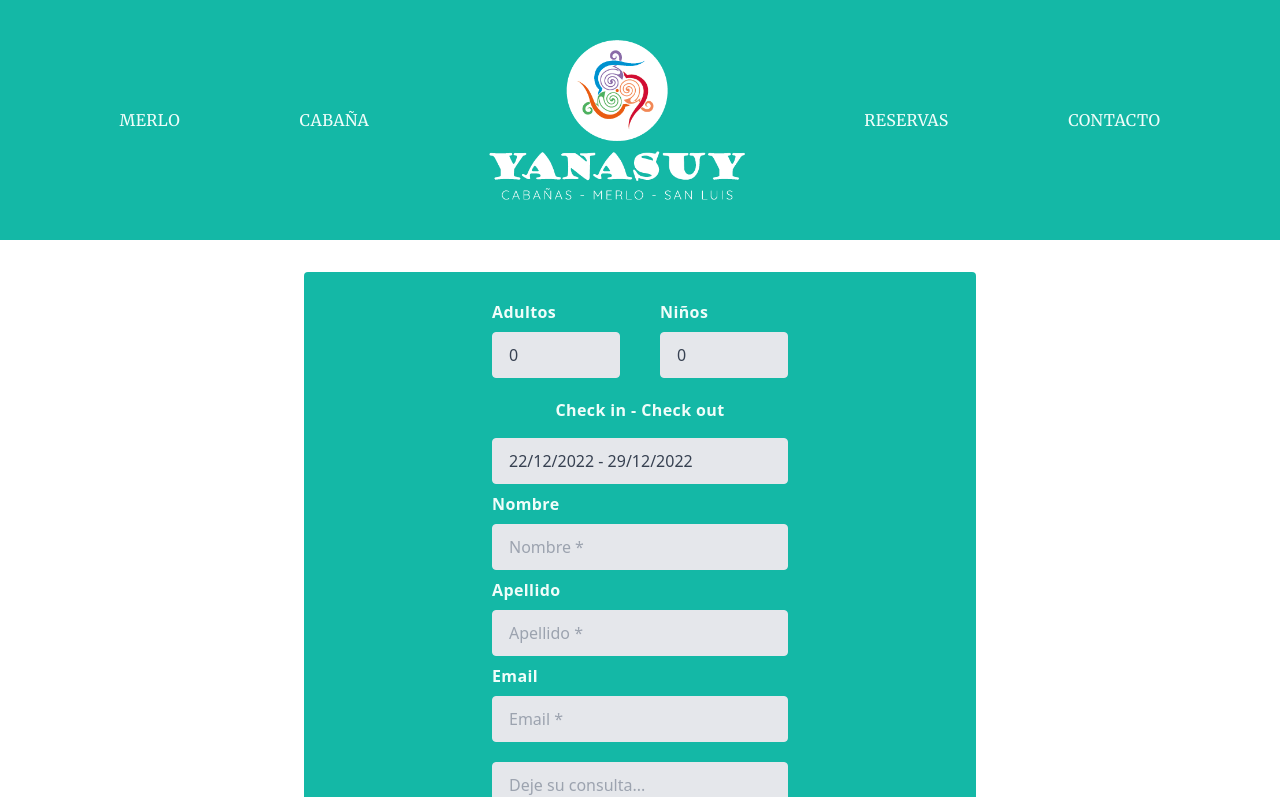
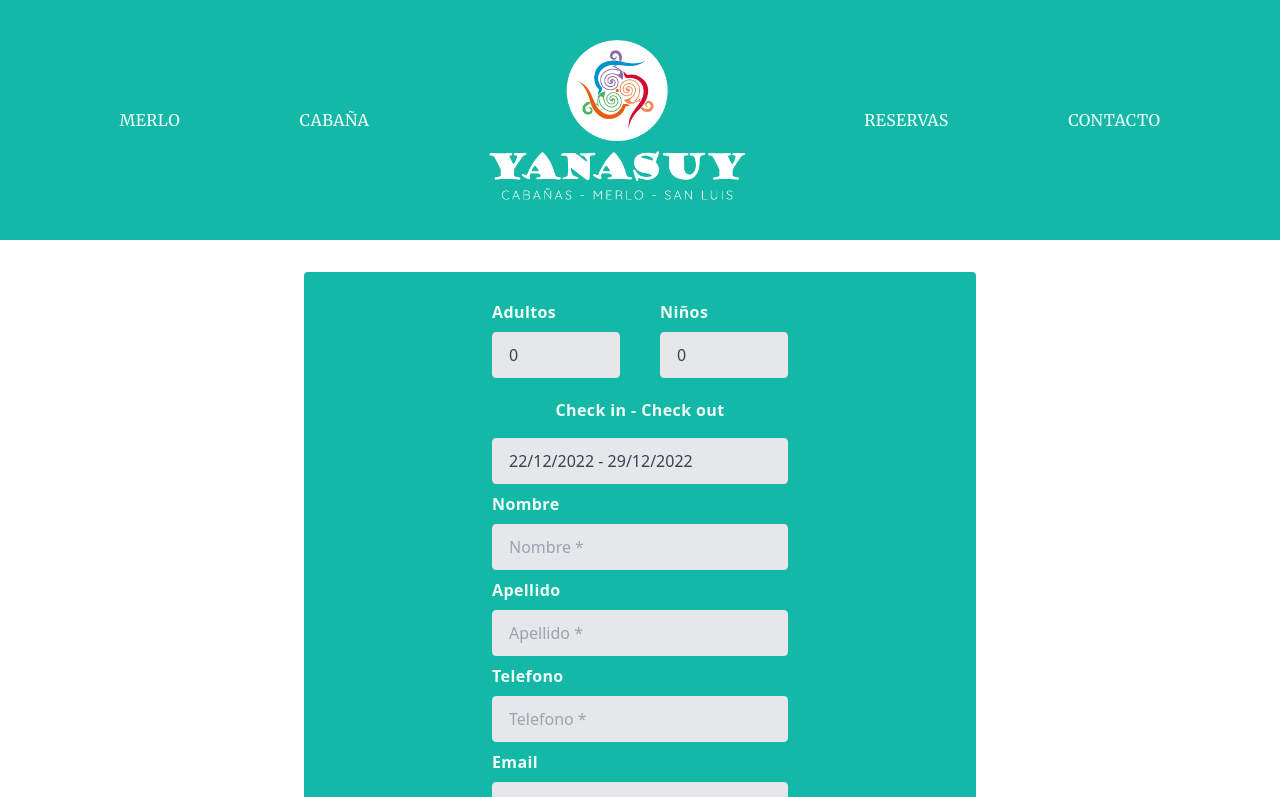
Before and after one commit to MartinCanolik/yanasuy, a React (Create React App) app: page /reserva in a window 1280 px wide. Shown: the top 797 px of the page. Built offline with nearby package versions, Linux system fonts and the light colour scheme.

Commit message:
variable de entorno activada

```diff
--- a/package.json
+++ b/package.json
@@ -10,6 +10,7 @@
 		"axios": "^1.3.2",
 		"date-fns": "^2.29.3",
 		"dom": "^0.0.3",
+		"dotenv": "^16.0.3",
 		"formik": "^2.2.9",
 		"react": "^16.14.0",
 		"react-date-range": "^1.4.0",
--- a/src/components/booking/Booking.jsx
+++ b/src/components/booking/Booking.jsx
@@ -8,7 +8,6 @@ const Booking = () => {
 	const [stay, setStay] = useState([]);
 
 	const submitForm = async (values) => {
-		console.log("entre !");
 		try {
 			const response = await axios({
 				method: "post",
@@ -31,6 +30,8 @@ const Booking = () => {
 						<span><b>Adultos: </b> ${values.adults}</span><br>
 						<span><b>Niños: </b> ${values.children}</span><br>
 						<span><b>Email: </b> ${values.email}</span><br>
+						<span><b>Telefono: </b> ${values.phone}</span><br>
+
 						<span><b>Desde: </b> ${values.startDate} <b>Hasta: </b> ${values.endDate}</span><br>
 
 						</body></html>`,
@@ -38,8 +39,7 @@ const Booking = () => {
 				headers: {
 					Accept: "application/json",
 					"Content-Type": "application/json",
-					"api-key":
-						"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",
+					"api-key": process.env.REACT_APP_API_KEY,
 				},
 			});
 			console.log(response);
@@ -60,6 +60,7 @@ const Booking = () => {
 					lastName: "",
 					email: "",
 					query: "",
+					phone: "",
 				}}
 				onSubmit={(values, { resetForm }) => {
 					submitForm({ ...values, startDate, endDate });
@@ -165,6 +166,30 @@ const Booking = () => {
 						</div>
 						<div className='w-full md:w-1/2 px-3'>
 							<label
+								htmlFor='lastName'
+								className='block tracking-wide text-white text-s font-bold mb-2'>
+								Telefono
+							</label>
+							<Field
+								type='text'
+								name='phone'
+								placeholder='Telefono *'
+								className={
+									errors.lastName
+										? "appearance-none block w-full bg-red-100 text-gray-700 border border-customRed rounded py-3 px-4 mb-3 leading-tight focus:outline-none focus:bg-white"
+										: "appearance-none block w-full bg-gray-200 text-gray-700 border border-gray-200 rounded py-3 px-4 leading-tight focus:outline-none focus:bg-white focus:border-gray-500"
+								}
+							/>
+							<ErrorMessage name='phone'>
+								{(msg) => (
+									<div className='text-customRed italic pl-1 text-xs font-semibold'>
+										{msg}
+									</div>
+								)}
+							</ErrorMessage>
+						</div>
+						<div className='w-full md:w-1/2 px-3'>
+							<label
 								htmlFor='email'
 								className='block tracking-wide text-white text-s font-bold mb-2'>
 								Email
```
Also changed, not shown: 2 other files (tests, documents, lock files or other folders).
